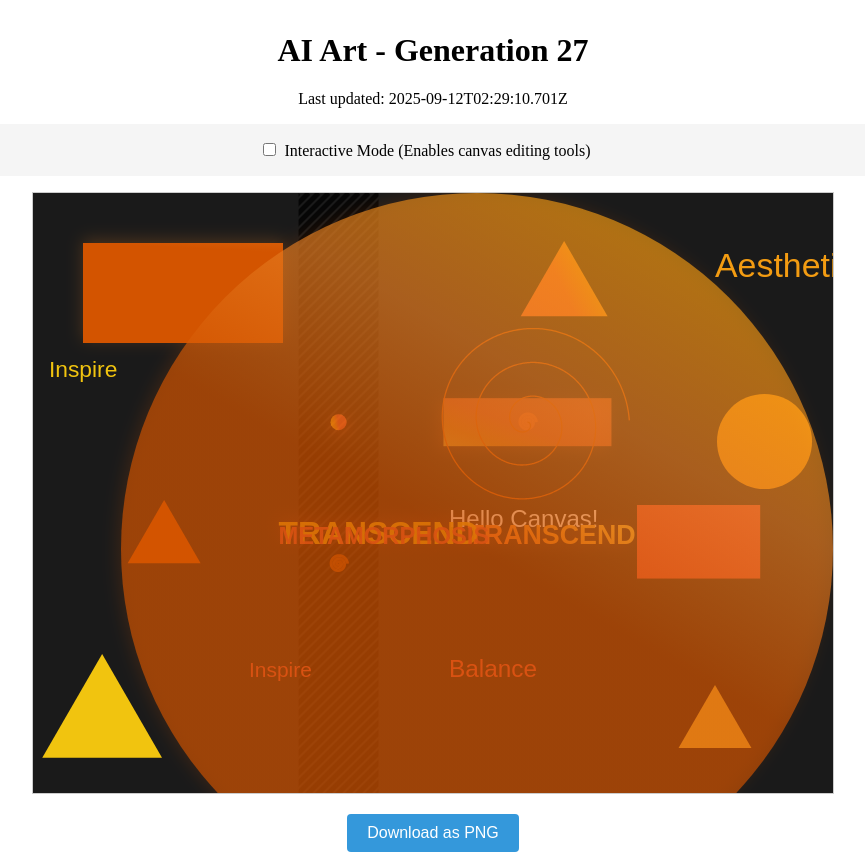
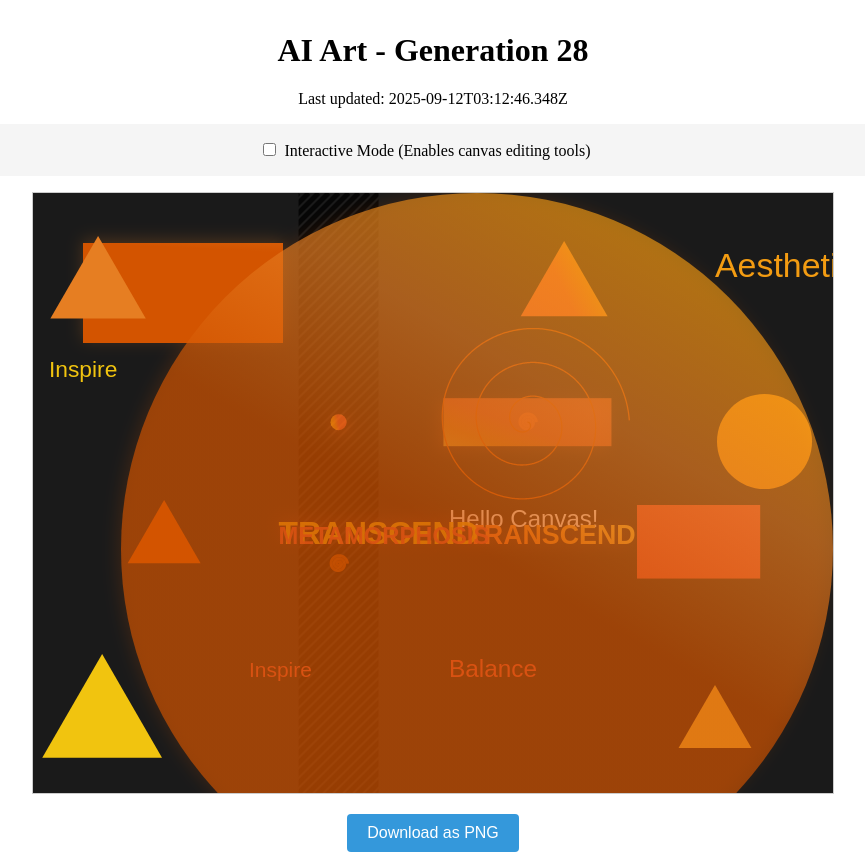
Before and after one commit to mcclowes/ai-art, a React (Vite) app: page / in a window 1280 px wide. Shown: the whole page, without its empty margins (207-1072 px from the left). Built offline with nearby package versions, Linux system fonts and the light colour scheme.

Commit message:
Improve artwork - Generation 28

```diff
--- a/src/artwork-state.ts
+++ b/src/artwork-state.ts
@@ -425,9 +425,17 @@ export const artworkState: ArtworkState = {
       "font": "22.780368126667742px Arial",
       "fillStyle": "#f1c40f",
       "id": "text_1757640771069"
+    },
+    {
+      "type": "triangle",
+      "x": 65.08221182356475,
+      "y": 98.08221182356475,
+      "size": 55.08221182356475,
+      "fillStyle": "#e67e22",
+      "id": "triangle_1757646766348"
     }
   ],
-  "generation": 27,
-  "lastUpdated": "2025-09-12T02:29:10.701Z",
+  "generation": 28,
+  "lastUpdated": "2025-09-12T03:12:46.348Z",
   "cycleStarted": "2025-09-11T00:20:59.429Z"
 };
```
